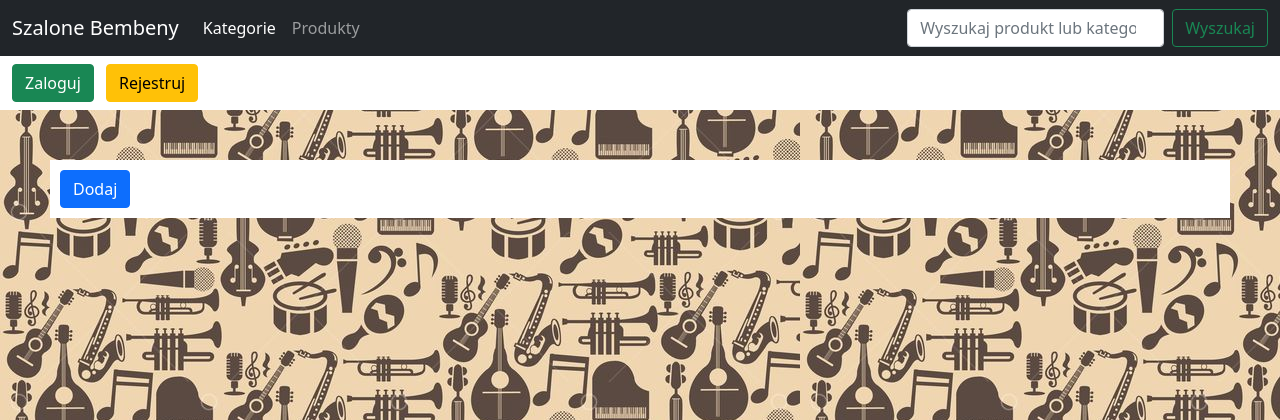
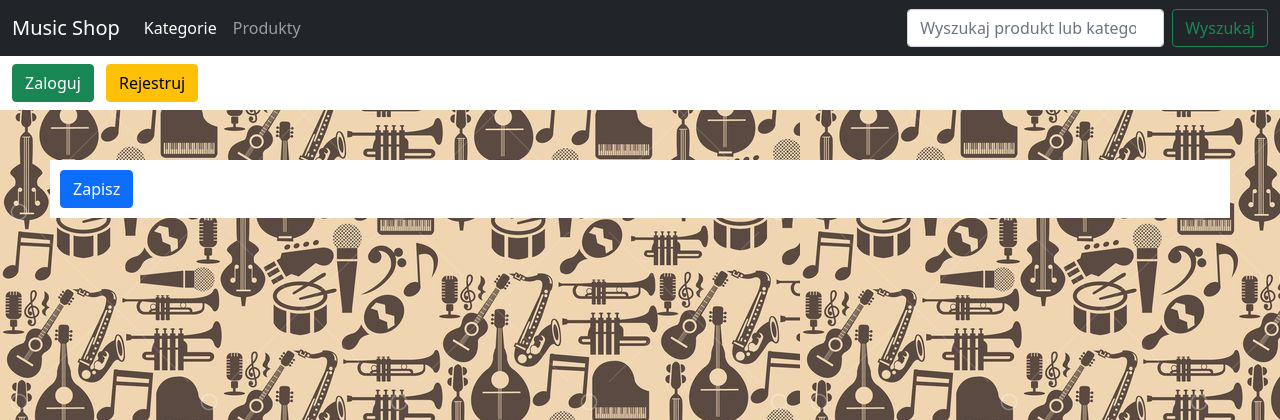
Before and after one commit to Zabollus/MusicShop, a Django app: template templates/szalonebembeny/product_form.html in a window 1280 px wide. Shown: the top 420 px of the page. Run offline with Django 4.2, Linux system fonts and the light colour scheme; the template is opened without the code that fills it, so the values that code supplies are empty; some libraries are stand-ins or nearby versions.

Commit message:
productsphoto

```diff
--- a/szalonebembeny/models.py
+++ b/szalonebembeny/models.py
@@ -22,6 +22,7 @@ class Product(models.Model):
     stock = models.IntegerField(verbose_name='Ilość')
     votes = models.IntegerField(default=0, verbose_name='głosy')
     score = models.DecimalField(max_digits=3, decimal_places=1, default=-1, verbose_name='Ocena')
+    imgpath = models.CharField(max_length=64, default='Brak zdjęcia')
 
     def __str__(self):
         return self.name
--- a/szalonebembeny/views.py
+++ b/szalonebembeny/views.py
@@ -1,7 +1,7 @@
 from django.contrib.auth import login, logout, authenticate
 from django.contrib.auth.models import User
 from django.core.exceptions import ObjectDoesNotExist, PermissionDenied
-from django.http import HttpResponse
+from slugify import slugify
 from django.views import View
 from django.views.generic.edit import CreateView, UpdateView, DeleteView
 from django.shortcuts import render, redirect
@@ -64,8 +64,7 @@ class ProductAdd(PermissionRequiredMixin, View):
             category = form.cleaned_data['category']
             price = form.cleaned_data['price']
             stock = form.cleaned_data['stock']
-            slug = name.replace(' ', '_').lower().replace('ą', 'a').replace('ę', 'e').replace('ó', 'o'). \
-                replace('ć', 'c').replace('ń', 'n').replace('ł', 'l').replace('ż', 'z').replace('ź', 'z')
+            slug = slugify(name)
             Product.objects.create(name=name, slug=slug, description=description,
                                    category=category, price=price, stock=stock)
             return redirect('/products')
--- a/templates/base.html
+++ b/templates/base.html
@@ -15,7 +15,7 @@
 <body style="background-image: url('{% static 'img/background2.jpg' %}')" >
     <nav class="navbar navbar-expand-lg navbar-dark bg-dark sticky-top">
   <div class="container-fluid">
-    <a class="navbar-brand" href="{% url 'main' %}">Szalone Bembeny</a>
+    <a class="navbar-brand" href="{% url 'main' %}">Music Shop</a>
     <button class="navbar-toggler" type="button" data-bs-toggle="collapse" data-bs-target="#navbarSupportedContent" aria-controls="navbarSupportedContent" aria-expanded="false" aria-label="Toggle navigation">
       <span class="navbar-toggler-icon"></span>
     </button>
--- a/templates/product-details.html
+++ b/templates/product-details.html
@@ -9,7 +9,7 @@
     <div class="container my-4" style="background-color: white">
         <div class="row">
             <div class="col">
-                <img src="{% static 'img/gretsch.jpg' %}" alt="Brak zdjęć">
+                <img src="{% static product.imgpath|safe %}" alt="Brak zdjęć">
             </div>
             <div class="col position-relative">
                 <ul class="list-unstyled p-3">
--- a/templates/szalonebembeny/category_form.html
+++ b/templates/szalonebembeny/category_form.html
@@ -1,11 +1,11 @@
 {% extends 'base.html' %}
-{% block title %}Dodaj kategorię{% endblock %}
+{% block title %}Dodaj/Edytuj kategorię{% endblock %}
 {% block content %}
     <div style="background-color: white; margin: 50px; padding: 10px">
     <form method="post">
         {% csrf_token %}
         {{ form.as_p }}
-        <input type="submit" class="btn btn-primary" value="Dodaj">
+        <input type="submit" class="btn btn-primary" value="Zapisz">
     </form>
     </div>
 {% endblock %}
--- a/templates/szalonebembeny/product_form.html
+++ b/templates/szalonebembeny/product_form.html
@@ -1,11 +1,11 @@
 {% extends 'base.html' %}
-{% block title %}Dodaj produkt{% endblock %}
+{% block title %}Dodaj/Edytuj produkt{% endblock %}
 {% block content %}
     <div style="background-color: white; margin: 50px; padding: 10px">
     <form method="post">
         {% csrf_token %}
         {{ form.as_p }}
-        <input type="submit" class="btn btn-primary" value="Dodaj">
+        <input type="submit" class="btn btn-primary" value="Zapisz">
     </form>
     </div>
 {% endblock %}
```
Also changed, not shown: static/img/bebny.jpg (deleted), static/img/bossce-5.jpg (added), static/img/bossos-2.jpg (added), static/img/fender.jpg (added), static/img/fenderjaguar.jpg (added), static/img/fenderjazzbass.jpg (added), static/img/gibsonthunderbirdbass.jpg (added), static/img/gretschdrums.jpg (added), static/img/mooerreecho.jpg (added), static/img/puzon.jpg (added), static/img/yamaha.jpg (added), static/img/yamahadrums.jpg (added), szalonebembeny/migrations/0011_product_imgpath_alter_order_deliver_method_and_more.py (added).
